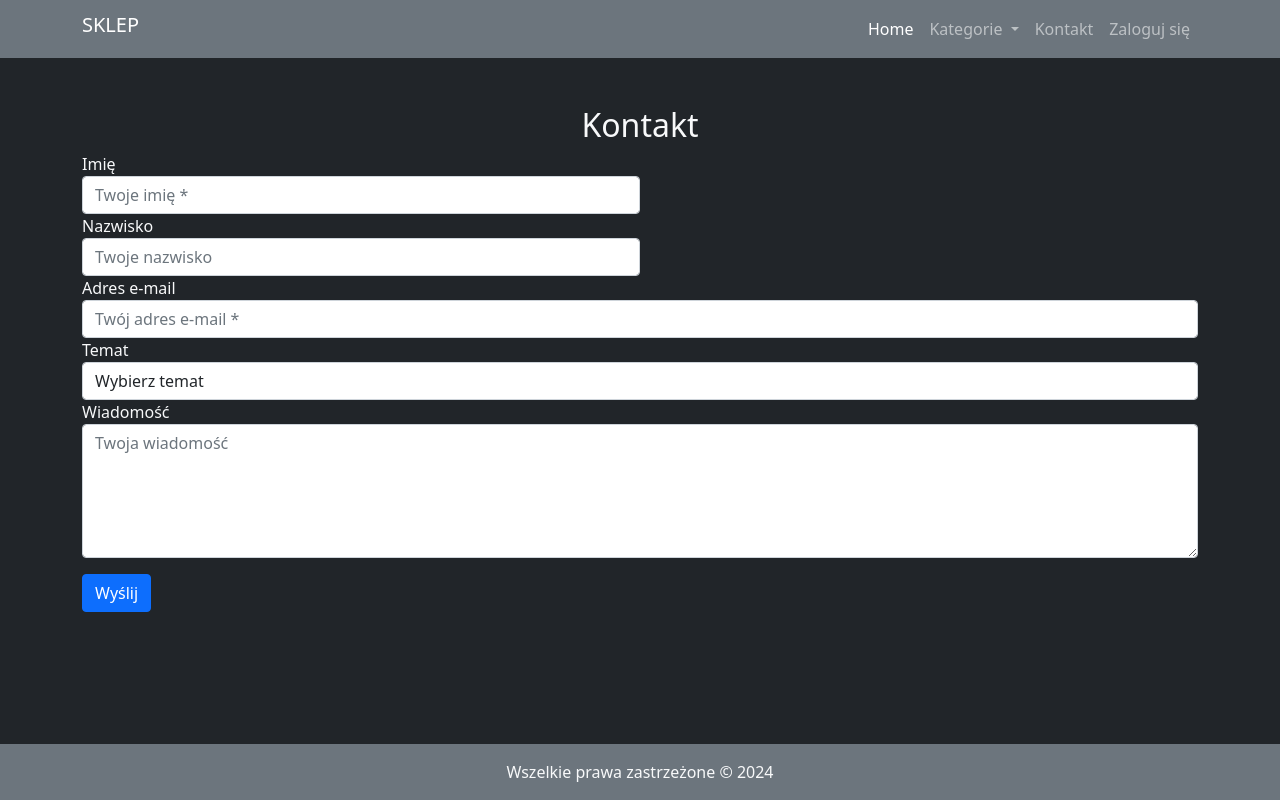
After one commit to jkszymczak/ModSum, a Django app: page /contact/ in a window 1280 px wide. The commit adds this page. Run offline with Django 4.2, Linux system fonts and the light colour scheme; some libraries are stand-ins or nearby versions.

Commit message:
feat: Added contact page and footer.

```diff
--- a/product/templates/product/detail.html
+++ b/product/templates/product/detail.html
@@ -10,7 +10,7 @@
 
 {% block content %}
 
-<div class="container">
+<div class="container mb-5">
     <div class="row">
         <div class="col-md-6">
             <img src="{{ product.image.url }}" alt="{{ product.name }}" class="img-fluid rounded-start">
--- a/register/templates/register/register.html
+++ b/register/templates/register/register.html
@@ -12,7 +12,7 @@
 
 {% block content %}
 
-    <div class="container">
+    <div class="container mb-5">
 
         <div class="row justify-content-center ">
 
--- a/shop/templates/shop/cart.html
+++ b/shop/templates/shop/cart.html
@@ -2,7 +2,7 @@
 {% extends "base.html" %}
 
 {% block title %}
-    Shop Name
+    Koszyk
 {% endblock %}
 {% load static %}
 {% load crispy_forms_tags %}
--- /dev/null
+++ b/shop/templates/shop/contact.html
@@ -0,0 +1,53 @@
+
+{% extends "base.html" %}
+
+{% block title %}
+    Kontakt
+{% endblock %}
+
+{% load static %}
+{% load crispy_forms_tags %}
+
+{% block content %}
+
+<main class="container mb-3">
+    <h2 class="text-center">Kontakt</h2>
+    <form action="#" method="post">
+
+        <div class="form-row">
+            <div class="form-group col-md-6">
+                <label for="firstName">Imię</label>
+                <input type="text" class="form-control" id="firstName" placeholder="Twoje imię *" required>
+            </div>
+
+            <div class="form-group col-md-6">
+                <label for="lastName">Nazwisko</label>
+                <input type="text" class="form-control" id="lastName" placeholder="Twoje nazwisko">
+            </div>
+        </div>
+
+        <div class="form-group">
+            <label for="email">Adres e-mail</label>
+            <input type="email" class="form-control" id="email" placeholder="Twój adres e-mail *" required>
+        </div>
+
+        <div class="form-group">
+            <label for="subject">Temat</label>
+            <select class="form-control" id="subject">
+                <option value="" selected>Wybierz temat</option>
+                <option value="question">Pytanie</option>
+                <option value="sugestion">Sugestia</option>
+                <option value="problem">Problem</option>
+            </select>
+        </div>
+
+        <div class="form-group mb-3">
+            <label for="message">Wiadomość</label>
+            <textarea class="form-control" id="message" rows="5" placeholder="Twoja wiadomość"></textarea>
+        </div>
+
+        <button type="submit" class="btn btn-primary">Wyślij</button>
+    </form>
+</main>
+
+{% endblock %}
--- a/shop/templates/shop/index.html
+++ b/shop/templates/shop/index.html
@@ -11,8 +11,6 @@
 {% block content %}
 
 <main>
-
-
     {% if products %}
         <div class="container" data-test="{{ resultState }}">
             <div class="row">
--- a/shop/urls.py
+++ b/shop/urls.py
@@ -8,11 +8,13 @@ from .views import (
 
 from .views import (
     ShopMainPage,
+    ContactPage,
 )
 
 app_name = "shop"
 urlpatterns = [
     path('', ShopMainPage.as_view(), name='home'),
+    path('contact/', ContactPage.as_view(), name='contact'),
     path('cart', cart_summary, name="cart_summary"),
 	path('cart/add/', cart_add, name="cart_add"),
 	path('cart/delete/', cart_delete, name="cart_delete"),
--- a/shop/views.py
+++ b/shop/views.py
@@ -19,6 +19,13 @@ class ShopMainPage(View):
         }
 
         return render(request, self.template_name, content)
+
+class ContactPage(View):
+    template_name = 'shop/contact.html'
+
+    def get(self, request, *args, **kwargs):
+
+        return render(request, self.template_name)
 
 def cart_summary(request):
     cart = Cart(request)
--- a/templates/base.html
+++ b/templates/base.html
@@ -13,9 +13,9 @@
 
 </head>
 
-<body class="bg-dark text-light">
+<body class="bg-dark text-light d-flex flex-column min-vh-100">
 
-    <nav class="navbar navbar-expand-lg navbar-dark bg-dark">
+    <nav class="navbar  navbar-expand-lg navbar-dark bg-secondary mb-5">
         <div class="container">
             <a title="Shop" class="navbar-brand h1" href="/">
                 SKLEP
@@ -45,7 +45,7 @@
                         </ul>
                     </li>
                     <li class="nav-item">
-                        <a class="nav-link" data-test="nav-contact" href="#">Kontakt</a>
+                        <a class="nav-link" data-test="nav-contact" href="{% url 'shop:contact' %}">Kontakt</a>
                     </li>
                     {% if user.username == '' %}
                     <li class="nav-item">
@@ -96,7 +96,7 @@
 
                     {% if cart %}
                     <li>
-                        <a href="{% url 'shop:cart_summary' %}" class="btn btn-dark"><i class="bi-cart-fill me-1"></i>
+                        <a href="{% url 'shop:cart_summary' %}" class="btn btn-secondary"><i class="bi-cart-fill me-1"></i>
                             Koszyk
                         <span class="badge bg-dark text-white ms-1 rounded-pill" id="cart_quantity">{{ cart|length }}
 
@@ -116,6 +116,12 @@
 
     {% endblock %}
 
+    <footer class="bg-secondary text-light text-center p-3 mt-auto">
+        <div class="container">
+            <p class="m-0">Wszelkie prawa zastrzeżone © 2024</p>
+        </div>
+    </footer>
+
     <script src="{% static 'js/bootstrap.min.js' %}"></script>
 
 </body>
```
Also changed, not shown: db.sqlite3, register/migrations/0003_userprofile_old_cart.py (added), shop/migrations/0001_initial.py (added).
